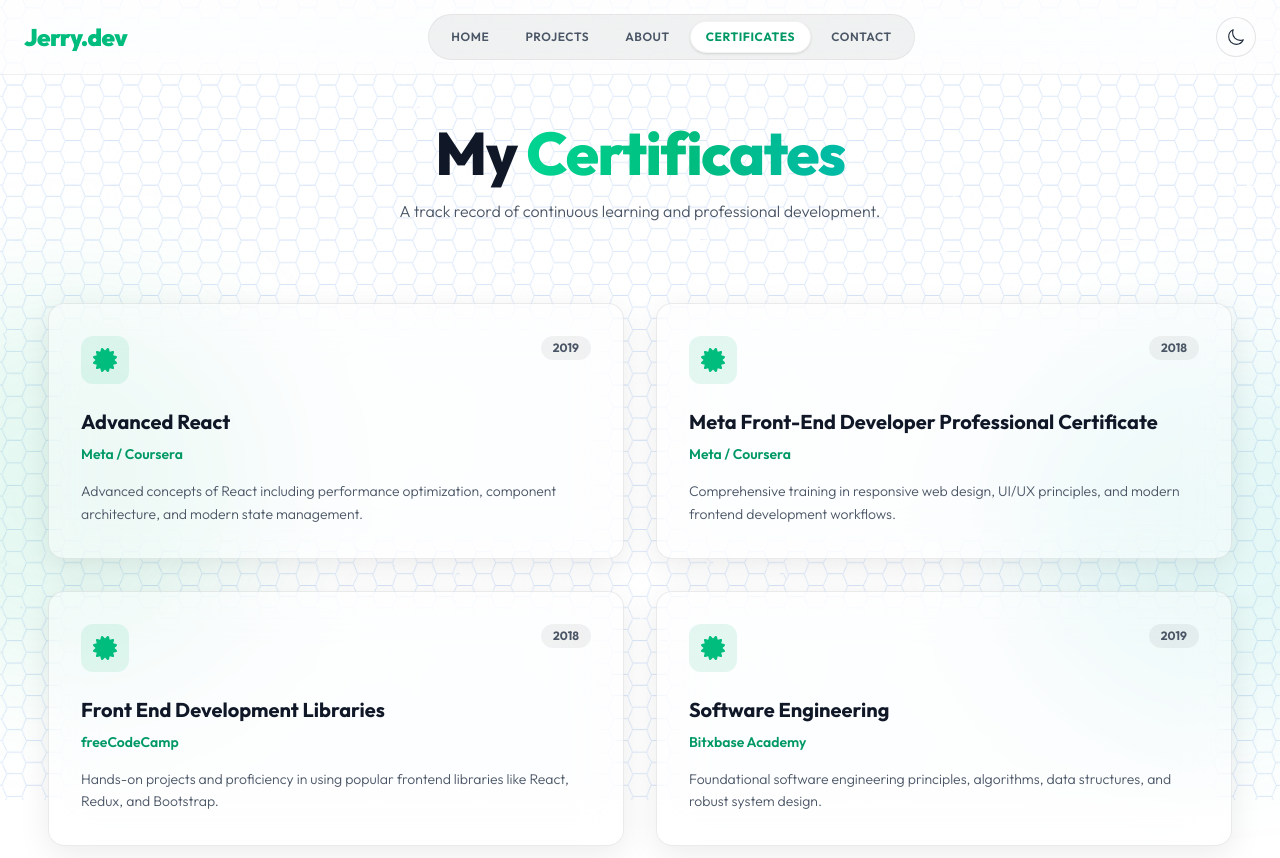
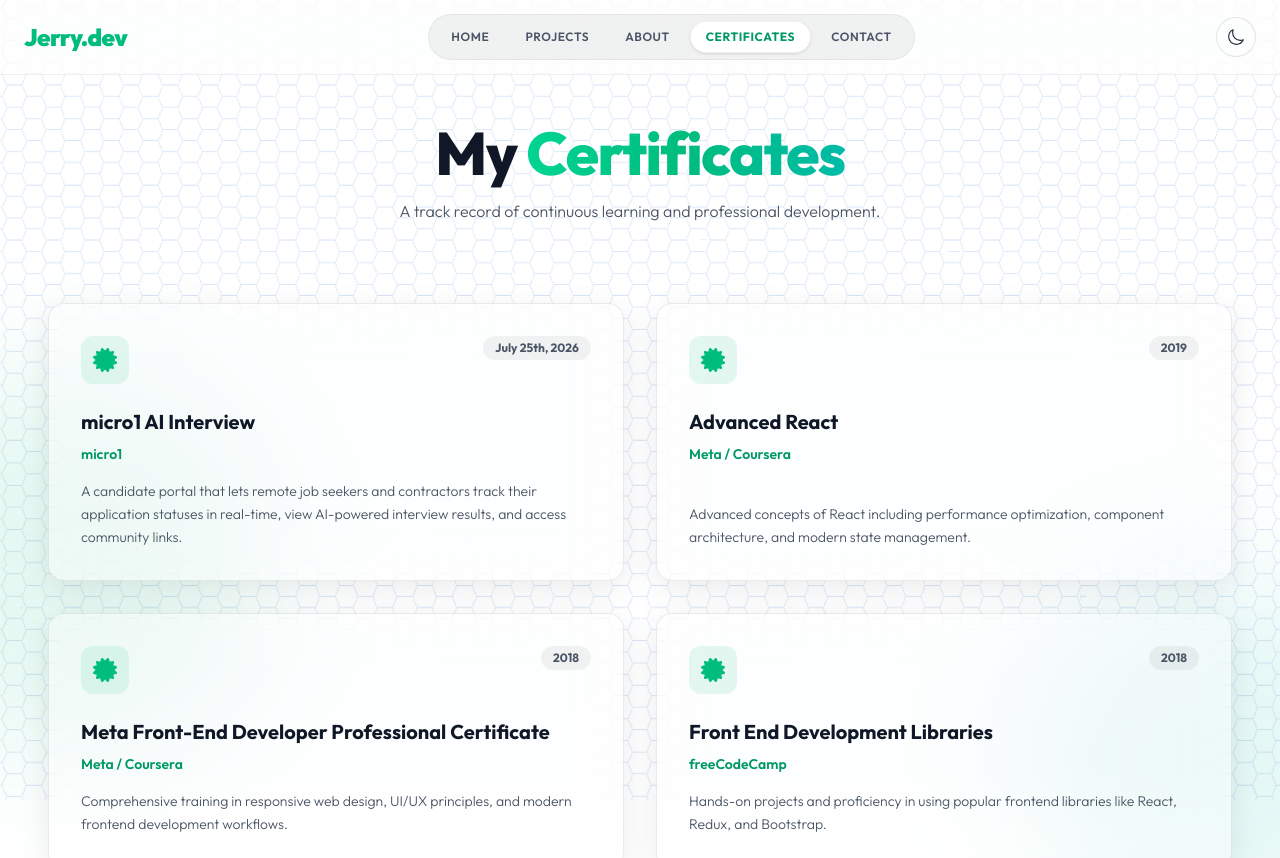
Before and after one commit to Jerry336-prog/-jay-portfolio, a React (Vite) app: page /certificates in a window 1280 px wide. Shown: the top 858 px of the page. Built offline with nearby package versions, Linux system fonts and the light colour scheme; no server answers.

Commit message:
certificate updated

```diff
--- a/src/UI/Certificate/Certificate.jsx
+++ b/src/UI/Certificate/Certificate.jsx
@@ -20,6 +20,13 @@
 
   // Replace 'image' properties with actual paths once you upload your certificate images to the public folder
   const certificates = [
+    {
+      title: "micro1 AI Interview",
+      issuer: "micro1",
+      date: "July 25th, 2026",
+      description: "A candidate portal that lets remote job seekers and contractors track their application statuses in real-time, view AI-powered interview results, and access community links.",
+      image: "/Micro1 certificate.jpg"
+    },
     {
       title: "Advanced React",
       issuer: "Meta / Coursera",
```
Also changed, not shown: public/Micro1 certificate.jpg (added).
